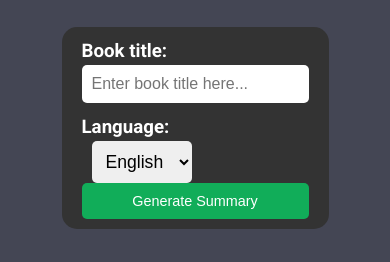
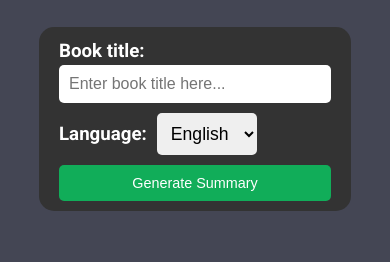
Before and after one commit to majd-karoun/summary-gpt-client, a plain HTML site: page index.html in a window 390 px wide. Shown: the part 89-351 px from the top of the page. Drawn offline with nearby package versions, Linux system fonts and the light colour scheme.

Commit message:
added books animation and small screen layout

```diff
--- a/app.js
+++ b/app.js
@@ -107,6 +107,7 @@ savedBooks.forEach((book) => {
 
   // Use the saved color for the button
   button.style.backgroundColor = book.color;
+
   bookList.appendChild(button);
 });
 
--- a/index.html
+++ b/index.html
@@ -32,7 +32,7 @@
           placeholder="Enter book title here..."
           required
          />
-
+          <div class="language-picker-container">
             <h3>Language:</h3>
             <select id="language-picker">
               <option value="arabic">العربية</option>
@@ -70,6 +70,7 @@
               <option value="urdu">اردو</option>
               <option value="vietnamese">Tiếng Việt</option>
           </select>
+        </div>
         <button id="generate-btn">Generate Summary</button>
       </form>
       <div id="spinner" class="spinner">
--- a/style.css
+++ b/style.css
@@ -50,6 +50,12 @@ body {
     padding: 10px;
 
 }
+.language-picker-container{
+  display: flex;
+align-items: center;
+
+
+}
 #language-picker{
   width:100px;
     margin-inline: 10px;
@@ -97,6 +103,18 @@ button{
     align-items: center;
     max-width: 800px;
   }
+  @keyframes fadeIn {
+    from {
+      opacity: 0.0;
+      transform: translateY(20px);
+      scale: 0.6;
+    }
+    to {
+      scale: 1;
+      opacity: 1;
+      transform: translateY(0);
+    }
+  }
 
   .card {
     height: 200px;
@@ -107,6 +125,7 @@ button{
     word-wrap: break-word;
     border-radius: 5px;
     border: solid 5px rgb(195, 193, 193);
+    animation: fadeIn 0.3s ease-out;
   }
 
   .card:hover {
@@ -284,7 +303,17 @@ button{
   #title-form {
     flex-direction: column;
     align-items: flex-start;
+    width: 80%;
   }
+  .language-picker-container{
+    display: flex;
+    justify-content: flex-start;
+    align-items: center;
+    width: 100%;
+
+    margin-bottom: 10px;
+  }
+
 
   .title-form-input {
     margin-inline: 0;
@@ -296,9 +325,7 @@ button{
     width: 100%;
   }
 
-  #book-list {
-    flex-direction: column;
-  }
+
 
   .modal-content {
     width: 90%;
```
